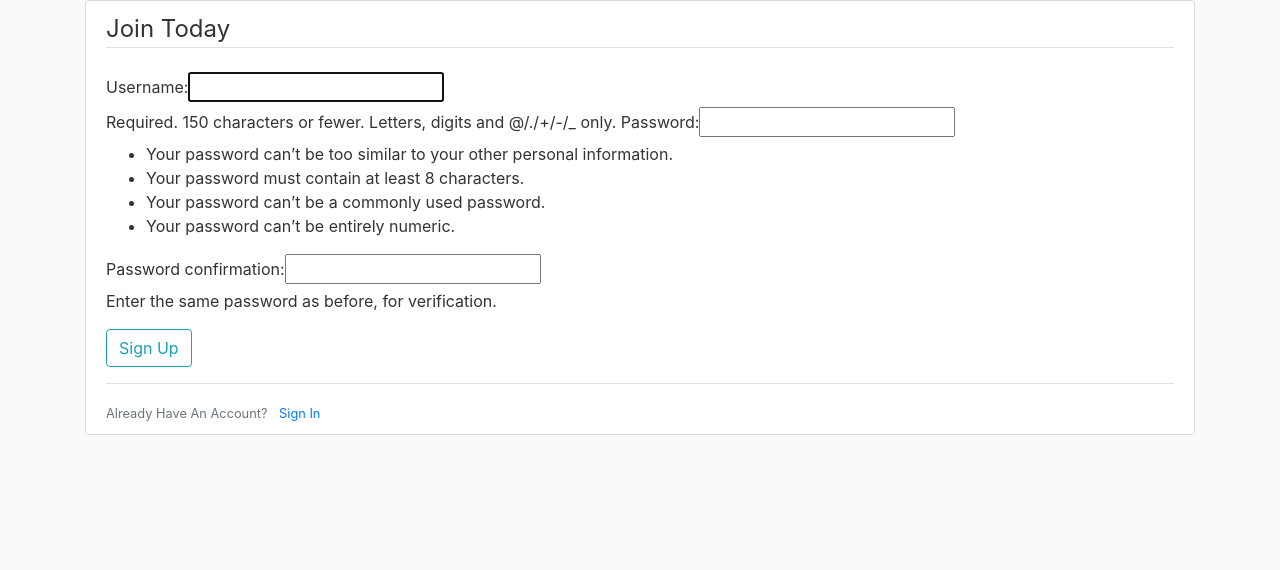
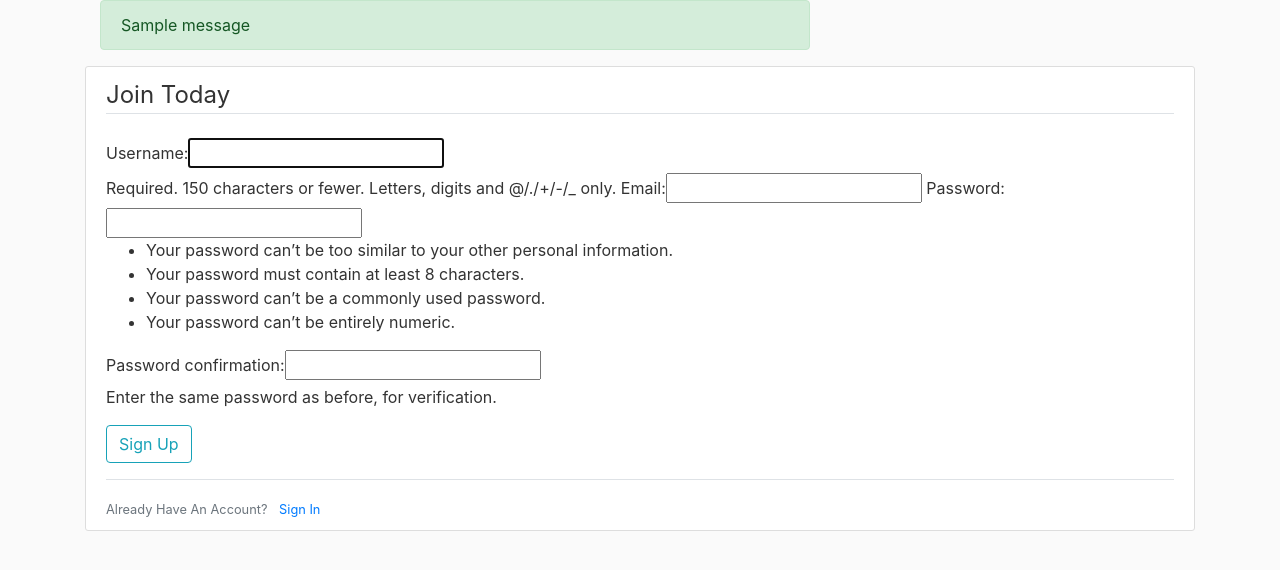
Before and after one commit to DSGunasekara/django-wanderer, a Django app: page /register/ in a window 1280 px wide. Shown: the part 56-626 px from the top of the page. Run offline with Django 3.2, Linux system fonts and the light colour scheme; tables that the repository leaves empty hold one stand-in row (values such as "Sample post"); one stand-in notice (Sample message) is shown; some libraries are stand-ins or nearby versions.

Commit message:
updated the register forms

```diff
--- a/wanderer/blog/templates/blog/base.html
+++ b/wanderer/blog/templates/blog/base.html
@@ -64,6 +64,13 @@
     </nav>
 
     <div class="container">
+      <div class="col-md-8">
+        {% if messages %} {% for message in messages %}
+        <div class="alert alert-{{ message.tags }}">
+          {{ message }}
+        </div>
+        {% endfor %} {% endif %}
+      </div>
       {% block content%}{% endblock content %}
     </div>
 
--- /dev/null
+++ b/wanderer/users/forms.py
@@ -0,0 +1,10 @@
+from django import forms
+from django.contrib.auth.models import User
+from django.contrib.auth.forms import UserCreationForm
+
+class UserRegisterForm(UserCreationForm):
+    email = forms.EmailField()
+
+    class Meta:
+        model = User
+        fields = ['username', 'email', 'password1', 'password2']
--- a/wanderer/users/views.py
+++ b/wanderer/users/views.py
@@ -1,6 +1,15 @@
-from django.shortcuts import render
-from django.contrib.auth.forms import UserCreationForm
+from django.shortcuts import render, redirect
+from django.contrib import messages
+from .forms import UserRegisterForm
 
 def register(request):
-    form = UserCreationForm()
+    if request.method == 'POST':
+        form = UserRegisterForm(request.POST)
+        if form.is_valid():
+            form.save()
+            username = form.cleaned_data.get('username')
+            messages.success(request, f'Account created for {username}!')
+            return redirect('index')
+    else:
+            form = UserRegisterForm()
     return render(request, 'users/register.html', {'form' : form})
--- a/wanderer/wanderer/settings.py
+++ b/wanderer/wanderer/settings.py
@@ -33,6 +33,7 @@ ALLOWED_HOSTS = []
 INSTALLED_APPS = [
     'users.apps.UsersConfig',
     'blog.apps.BlogConfig',
+    'crispy_forms',
     'django.contrib.admin',
     'django.contrib.auth',
     'django.contrib.contenttypes',
```
